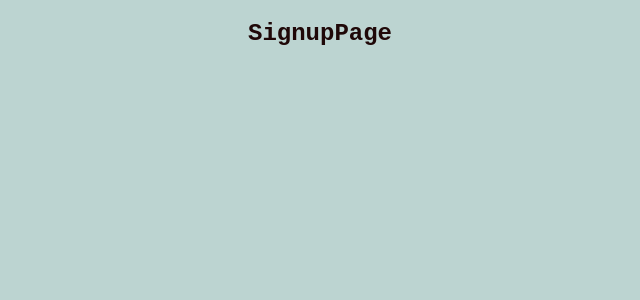
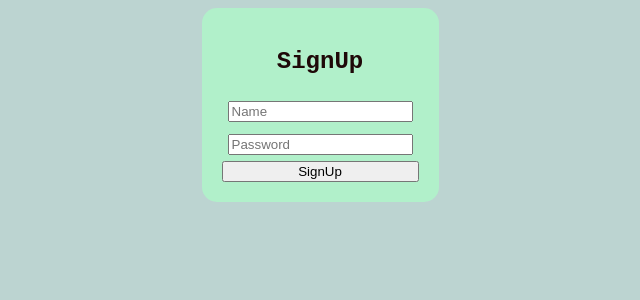
Before and after one commit to KubrakAlina/messenger, a Next.js app: page /signup in a window 1280 px wide. Shown: the top 300 px of the page, without its empty margins (320-960 px from the left). Built offline with nearby package versions, Linux system fonts and the light colour scheme.

Commit message:
add signup page

```diff
--- a/src/app/components/form/loginUser.tsx
+++ b/src/app/components/form/loginUser.tsx
@@ -2,12 +2,12 @@
 import { useState } from "react";
 import FetchData from "../fetchData/fetchData";
 import s from "./styles.module.scss";
-import { useRouter } from "next/router";
+import { useRouter } from "next/navigation";
 
 function LoginUser() {
   const [username, setUsername] = useState("");
   const [password, setPassword] = useState("");
-  const router = useRouter()
+  const router = useRouter();
 
 
   const handleLogin = async (e: React.FormEvent) => {
--- a/src/app/components/form/signupUser.tsx
+++ b/src/app/components/form/signupUser.tsx
@@ -1,31 +1,37 @@
 "use client"
 import { useState } from "react";
-import FetchData from "../fetchData/fetchData";
+import PostData from "../getData/postData";
 import s from "./styles.module.scss";
-import { useRouter } from "next/router";
+import { useRouter } from "next/navigation";
 
-function LoginUser() {
+function SignupUser() {
   const [username, setUsername] = useState("");
   const [password, setPassword] = useState("");
   const router = useRouter()
 
+  const handleSignup = async (e: React.FormEvent) => {
+    e.preventDefault();
+    const newUser = {
+      username,
+      password,
+    };
+    const result = await PostData("users", newUser);
 
-  const handleLogin = async (e: React.FormEvent) => {
-    e.preventDefault();
-    const users = await FetchData("users");
-    const user = users.find((u: { username: string; password: string; }) => u.username === username && u.password === password);
-    if (user) {
-      localStorage.setItem("user", JSON.stringify(user));
+    if (result) {
+      alert("New user added");
+      setUsername("");
+      setPassword("");
       router.push('/chats')
     } else {
-      router.push('/signup')
+      alert("Ooops");
+      router.push('/')
     }
   }
 
   return(
     <div className = {s.container}>
-      <form className = {s.form} onSubmit={handleLogin}>
-        <h2>Login</h2>
+      <form className = {s.form} onSubmit={handleSignup}>
+        <h2>SignUp</h2>
         <input className = {s.input} type = "text"
         placeholder = "Name"
         value = {username}
@@ -36,10 +42,10 @@ function LoginUser() {
         value = {password}
         onChange = {(e) => setPassword(e.target.value)}
          />
-         <button type="submit">Go</button>
+         <button type="submit">SignUp</button>
       </form>
     </div>
   )
 }
 
-export default LoginUser;
+export default SignupUser;
--- /dev/null
+++ b/src/app/components/getData/postData.tsx
@@ -0,0 +1,25 @@
+async function PostData(url:string, data:{ username: string; password: string; }) {
+  try {
+    const urlForFetch = `http://localhost:3004/${url}`;
+    const response = await fetch(urlForFetch, {
+      method: "POST",
+      headers: {
+        "Content-Type": "application/json",
+      },
+      body: JSON.stringify(data)
+    });
+
+    if (!response.ok) {
+      throw new Error(`Error: ${response.status}`);
+    }
+
+    const result = await response.json();
+    console.log("Created ", result)
+    return result;
+  } catch (error) {
+    console.error("Post error:", error);
+    return null;
+  }
+}
+
+export default PostData;
--- a/src/app/signup/page.tsx
+++ b/src/app/signup/page.tsx
@@ -1,6 +1,8 @@
+ import SignupUser from "../components/form/signupUser";
+
  function SignupPage() {
   return (
-    <h2>SignupPage</h2>
+    <SignupUser />
   );
 }
 export default SignupPage;
--- a/src/data/db.json
+++ b/src/data/db.json
@@ -11,6 +11,11 @@
       "username": "ilia",
       "password": "789456",
       "name": "Ilia"
+    },
+    {
+      "id": "1bb1",
+      "username": "ghjhg",
+      "password": "12345852"
     }
   ],
   "messages": [
```
